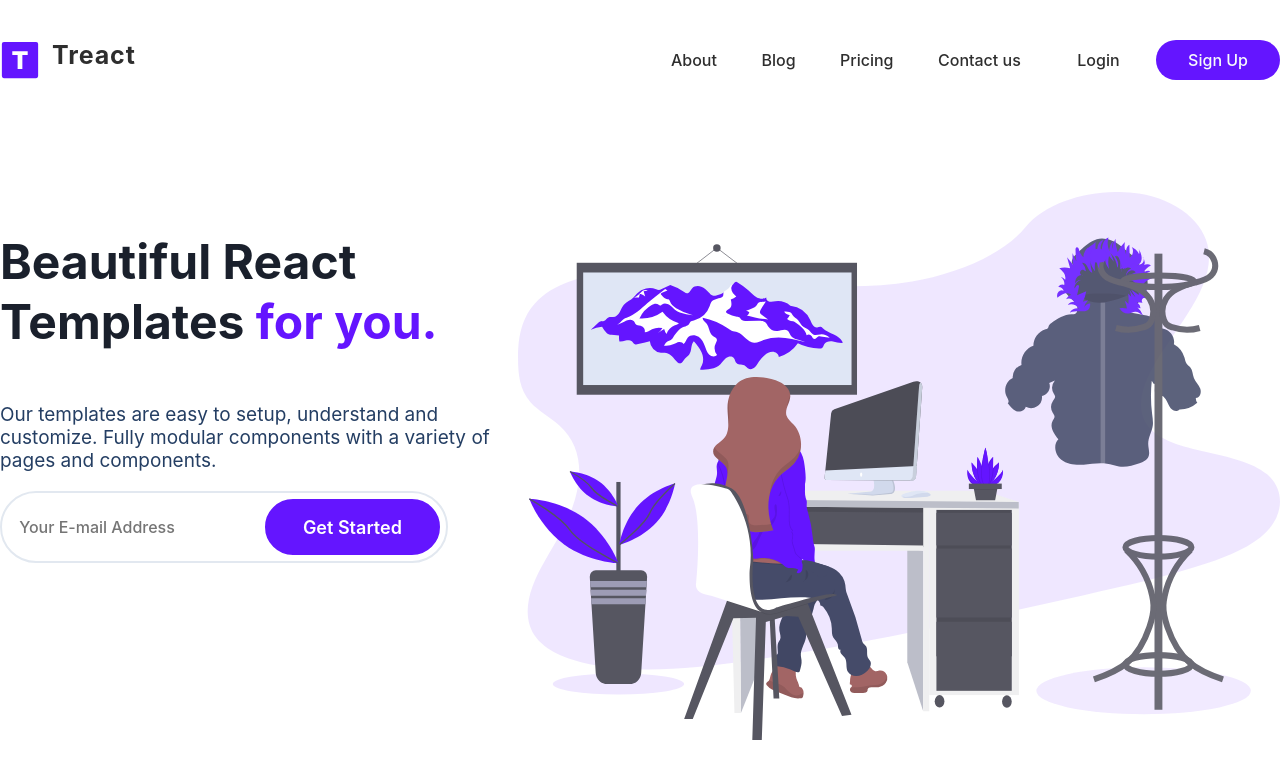
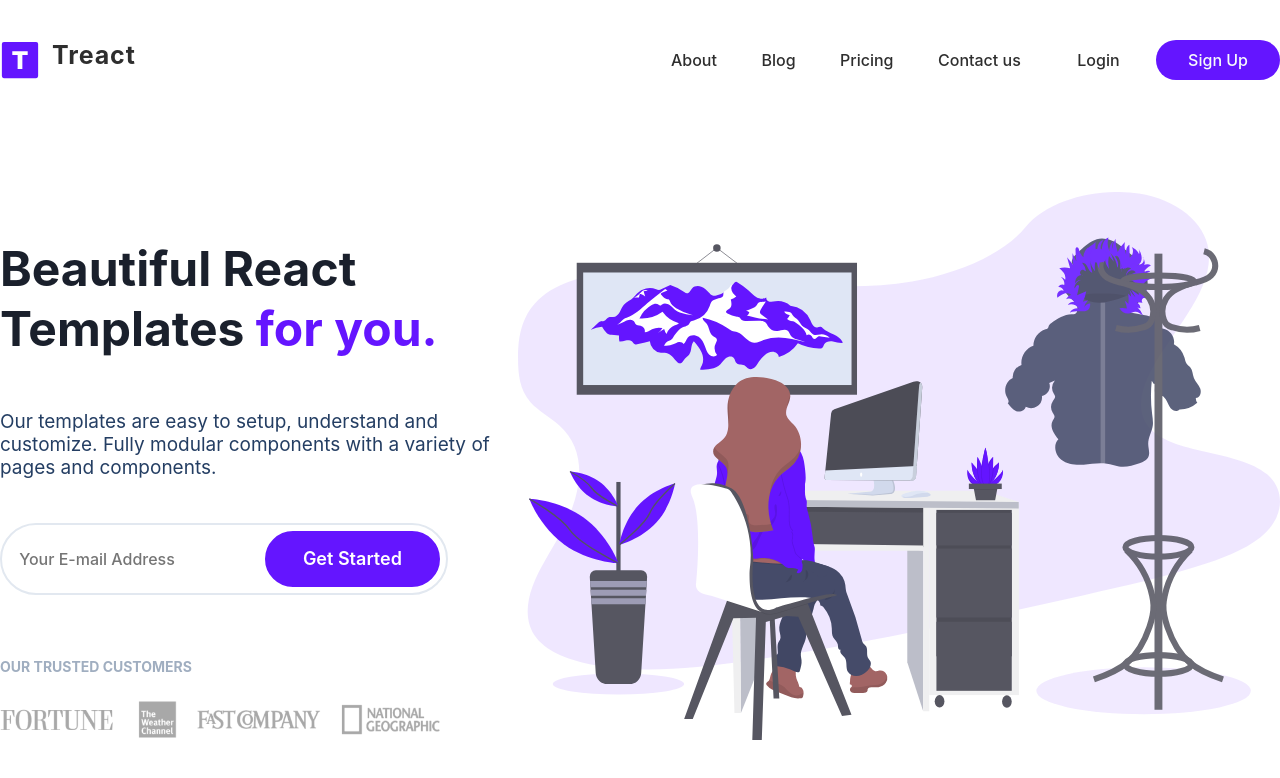
Before and after one commit to ItzReptile/First-Website-Creator, a plain HTML site: page index.html in a window 1280 px wide. Drawn offline with Linux system fonts and the light colour scheme.

```diff
--- a/index.html
+++ b/index.html
@@ -49,7 +49,14 @@
               <span class="button-color">Get Started</span>
             </button>
           </div>
+          <div class="introduction-about-vouches">
+           <h2 class="introduction-about-vouches-text">
+            OUR TRUSTED CUSTOMERS
+           </h2>
+           <img src="customers-logo-strip.680ac7c2e8ae28161d2c.png" class="introduction-about-vouches-logo" alt="">
+          </div>
         </div>
+
         <div>
           <figure class="introduction-img-wrapper">
             <img
@@ -58,8 +65,10 @@
               alt=""
             />
           </figure>
-        </div>
       </div>
+    </section>
+    <section>
+
     </section>
   </body>
 </html>
--- a/style.css
+++ b/style.css
@@ -10,6 +10,7 @@
   font-family: Inter, system-ui;
   --tw-text-opacity: 1;
   color: rgb(36 62 99 / var(--tw-text-opacity));
+  margin: 0 auto;
 }
 
 .hope {
@@ -41,9 +42,6 @@
 
 .nav-link {
   margin: 0 20px;
-}
-
-.nav-links {
 }
 
 .nav-links-hover {
@@ -90,6 +88,9 @@
   display: flex;
   flex-direction: column;
   width: 60%;
+  height: auto;
+  justify-content: space-between;
+  margin: auto 0;
 }
 
 .introduction-about-title {
@@ -103,6 +104,7 @@
 .introduction-about-subtitle {
   font-size: 19px;
   font-weight: 400;
+ padding-bottom: 25px;
 }
 
 .introduction-about-wrapper {
@@ -112,8 +114,6 @@
   text-align: center;
 }
 
-input {
-}
 
 .introduction-about-email {
   padding-top: 1.5rem;
@@ -126,9 +126,9 @@
   border-color: rgb(226, 232, 240);
   border-style: solid;
   font-family: inherit;
-  color: rgb(226, 232, 240);
   font-weight: 500;
   font-family: Inter, system-ui;
+
 }
 
 .introduction-about-button {
@@ -156,6 +156,31 @@
 
 }
 
+
+.introduction-about-vouches{
+  overflow: hidden;
+  display: flex;
+  flex-direction: column;
+  align-items: baseline;
+  justify-content: space-around;
+}
+
+.introduction-about-vouches-text{
+ margin-top: 3rem;
+ font-size: 14px;
+ font-weight: 700;
+ color: #a0aec0;
+ padding: 15px 0;
+}
+
+.introduction-about-vouches-logo{
+  width: 85%;
+  filter: grayscale(1) invert(1);
+}
+
+
+
+
 .text-purple {
   color: rgb(100 21 255);
 }
```
